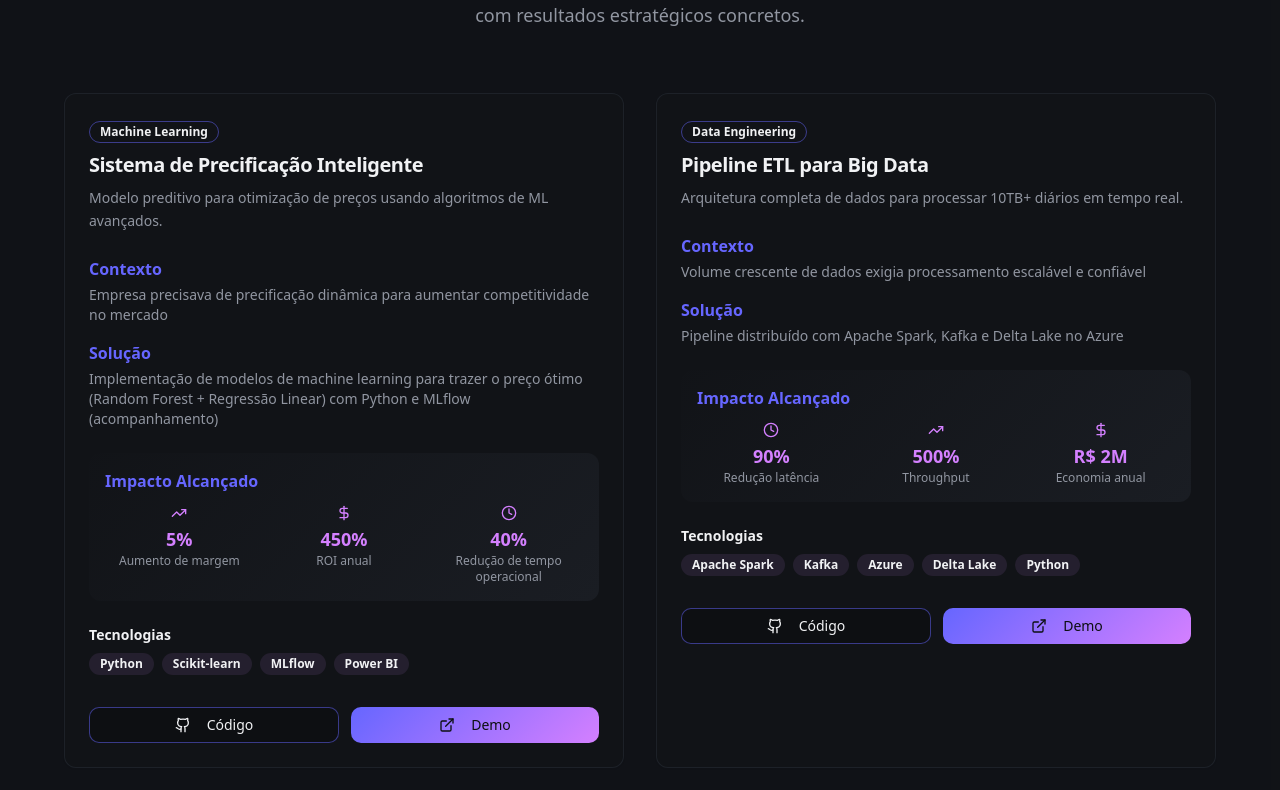
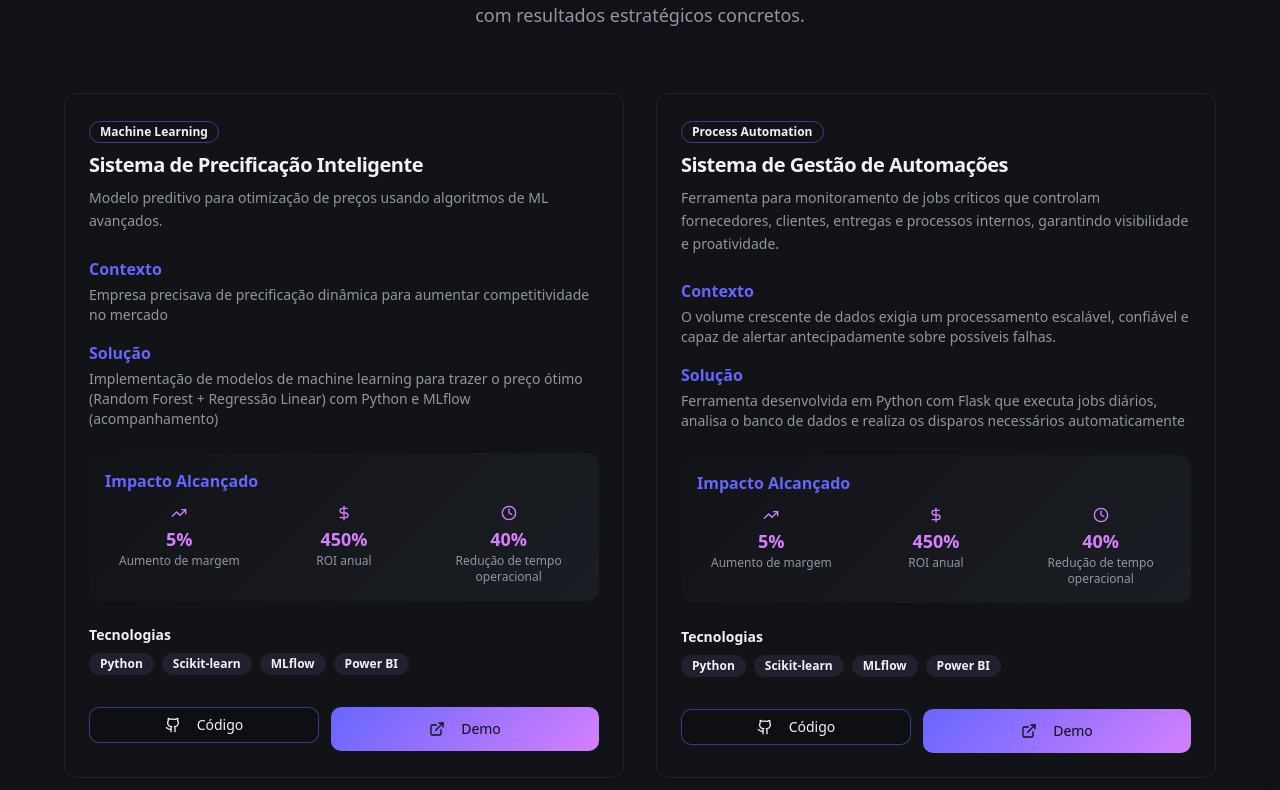
Before and after one commit to viHernandes/homePage, a React (Vite) app: page / in a window 1280 px wide. Shown: the part 4190-4980 px from the top of the page. Built offline with nearby package versions, Linux system fonts and the light colour scheme.

Commit message:
adicionado mais videos

```diff
--- a/src/components/portfolio/projects-section.tsx
+++ b/src/components/portfolio/projects-section.tsx
@@ -8,6 +8,8 @@ import imgPricing1 from "../../assets/images/pricing1.png";
 import imgPricing2 from "../../assets/images/pricing2.png";
 import videoSimulacao1 from "../../assets/images/sim_3d_csn.mp4";
 import videoSimulacao2 from "../../assets/images/vm_csn.mp4";
+import fornecedoresLogs from "../../assets/images/fornecedorlog.png";
+import sistemaLog from "../../assets/images/sistema_log.mp4";
 
 
 export function ProjectsSection() {
@@ -32,22 +34,27 @@ export function ProjectsSection() {
 
       ]
     },
+    {
+      title: "Sistema de Gestão de Automações",
+      category: "Process Automation",
+      description: "Ferramenta para monitoramento de jobs críticos que controlam fornecedores, clientes, entregas e processos internos, garantindo visibilidade e proatividade.",
+      context: "O volume crescente de dados exigia um processamento escalável, confiável e capaz de alertar antecipadamente sobre possíveis falhas.",
+      solution: "Ferramenta desenvolvida em Python com Flask que executa jobs diários, analisa o banco de dados e realiza os disparos necessários automaticamente",
+      impact: [
+        { icon: TrendingUp, label: "Aumento de margem", value: "5%" },
+        { icon: DollarSign, label: "ROI anual", value: "450%" },
+        { icon: Clock, label: "Redução de tempo operacional", value: "40%" }
+      ],
+      technologies: ["Python", "Scikit-learn", "MLflow", "Power BI"],
+      github: "#",
+      demoImages: [
+       { type: "image", src: fornecedoresLogs },
+       {type:'video',src : sistemaLog}
 
-{
-      title: "Pipeline ETL para Big Data",
-      category: "Data Engineering",
-      description: "Arquitetura completa de dados para processar 10TB+ diários em tempo real.",
-      context: "Volume crescente de dados exigia processamento escalável e confiável",
-      solution: "Pipeline distribuído com Apache Spark, Kafka e Delta Lake no Azure",
-      impact: [
-        { icon: Clock, label: "Redução latência", value: "90%" },
-        { icon: TrendingUp, label: "Throughput", value: "500%" },
-        { icon: DollarSign, label: "Economia anual", value: "R$ 2M" }
-      ],
-      technologies: ["Apache Spark", "Kafka", "Azure", "Delta Lake", "Python"],
-      github: "#",
-      demoImages: ["#"]
+
+      ]
     },
+
     {
       title: "Dashboard Executivo Inteligente",
       category: "Business Intelligence",
@@ -201,11 +208,11 @@ export function ProjectsSection() {
                     {/* Botão Demo com Modal */}
                     <Dialog>
                       <DialogTrigger asChild>
-                        <Button size="sm" className="flex-1 bg-gradient-primary hover:shadow-glow">
+                        <Button size="lg" className="flex-1 bg-gradient-primary hover:shadow-glow">
                           <ExternalLink className="mr-2 h-4 w-4" /> Demo
                         </Button>
                       </DialogTrigger>
-                      <DialogContent className="max-w-3xl">
+                      <DialogContent className="max-w-6xl w-full max-h-[90vh] overflow-y-auto">
                         <DialogHeader>
                           <DialogTitle>{project.title}</DialogTitle>
                         </DialogHeader>
```
Also changed, not shown: src/assets/images/fornecedorlog.png (added), 1 other file (tests, documents, lock files or other folders).
